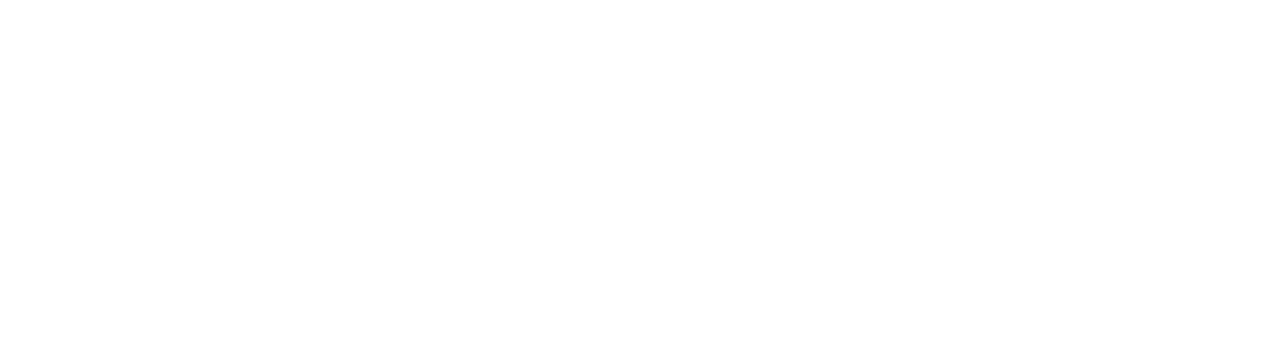
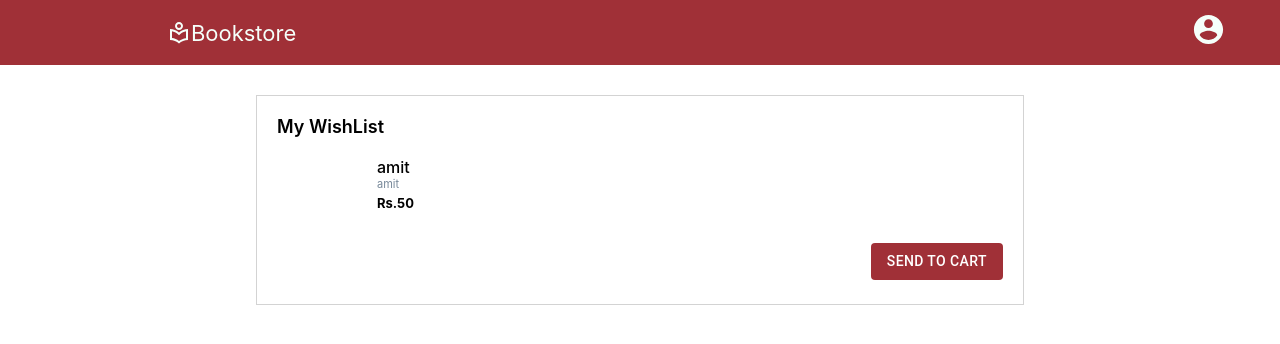
Before and after one commit to shrawanamit/book-store, a React (Create React App) app: page /wishlist in a window 1280 px wide. Shown: the top 344 px of the page. Built offline with nearby package versions, Linux system fonts and the light colour scheme.

Commit message:
added code of wishList component and linked through lohout page

```diff
--- a/src/App.js
+++ b/src/App.js
@@ -9,6 +9,7 @@
 import store from './redux/store/store';
 import BookInCart from './Components/BookInCart';
 import OrderSummery from './Components/OrderSummery';
+import WishList from './Components/WishList'
 
 
 
@@ -22,6 +23,7 @@
         <Route exact path="/userDashboard" component={Dashbord} />
         <Route exact path="/adminDashboard" component={AdminDashBord} />
         <Route exact path="/bookInCart" component={BookInCart} />
+        <Route exact path="/wishlist" component={WishList} />
         <Route exact path="/orderSummery" component={OrderSummery} />
 
         </Router>
--- a/src/Components/BookInCart.jsx
+++ b/src/Components/BookInCart.jsx
@@ -42,8 +42,6 @@
                             <div className="cartItem">
                                 <div className="cartHeading"><span>My Cart</span></div>
                                 <div className="cartBody">
-
-
                                     <div className="cartDetail">
                                         {this.props.getAllCartBook.map((row) =>
                                             <div className="DisplayCart">
@@ -65,8 +63,6 @@
                                                         <div className="removeMessage"><Button onClick={()=>this.removeBookFromCart(row)}>Remove</Button></div>
                                                     </div>
                                                 </div>
-
-
                                             </div>)}
                                         <div className="cartButton">
                                             <Button variant="contained" color="primary" disableElevation>
--- a/src/Components/Logout.jsx
+++ b/src/Components/Logout.jsx
@@ -6,7 +6,7 @@
 import CameraAltOutlinedIcon from '@material-ui/icons/CameraAltOutlined';
 import IconButton from '@material-ui/core/IconButton';
 import AccountCircleRoundedIcon from '@material-ui/icons/AccountCircleRounded';
-import { withRouter } from "react-router";
+import { Link,withRouter } from "react-router-dom";
 
 export default class Logout extends React.Component {
     constructor(props) {
@@ -81,7 +81,9 @@
                             <span>amitstudent2017@gmail.com</span>
                         </div>
                         <div className="btnLogout">
-                            <button className="wishlist" type="button" >WISHLIST</button>
+                            <Link to="/wishlist" variant="body2">
+                                <button className="wishlist" type="button" >WISHLIST</button>
+                            </Link>
                             <button className="Addbag" type="button" onClick={this.handelLogOut}>LOGOUT</button>
                         </div>
 
--- a/src/Components/ToolBar.jsx
+++ b/src/Components/ToolBar.jsx
@@ -52,7 +52,7 @@
                 Bookstore</div>
 
                 {
-                    this.props.logOutTrue || this.props.displaycartIcon ?
+                    this.props.logOutTrue || this.props.displaycartIcon ||this.props.wishListsearchBarCartHide ?
                         <div className="searchBarContener"></div> :
                         <div className="searchBarContener">
                             <div className="searchBody">
@@ -76,7 +76,7 @@
                         </div>}
                 <div className="cartlogoutContainer">
                     {
-                       this.props.logOutTrue || this.props.displaycartIcon ?<div></div>
+                       this.props.logOutTrue || this.props.displaycartIcon || this.props.wishListsearchBarCartHide ?<div></div>
                          :
                             <div className="cartContainer">
                                 <span className="cart">Cart</span>
--- a/src/Components/WishList.jsx
+++ b/src/Components/WishList.jsx
@@ -0,0 +1,55 @@
+import React from 'react';
+import '../SCSS/wishlist.scss';
+import Toolbar from './ToolBar'
+import Button from '@material-ui/core/Button';
+import {connect} from 'react-redux';
+class WishList extends React.Component {
+    constructor(props){
+        super(props);
+        this.state={
+            searchBarCartHide:true,
+        }
+    }
+    render() {
+        return (
+            <React.Fragment>
+                <Toolbar wishListsearchBarCartHide={this.state.searchBarCartHide}/>
+                <div className="wishListContainer">
+                    <div className="wishListBody">
+                        <div className="cartHeading"><span>My WishList</span></div>
+                        <div className="cartBody">
+                            <div className="cartDetail">
+                                <div className="DisplayCart">
+                                    <div className="DisplayCartBookImage">
+                                        <div className="cartImage"><img className="CartBookImage" /></div>
+                                    </div>
+                                    <div className="cartBookDetails">
+                                        <div className="bookname">amit</div>
+                                        <div className="Auther">amit</div>
+                                        <div className="price">Rs.50</div>
+                                    </div>
+                                </div>
+                                <div className="cartButton">
+                                    <Button variant="contained" color="primary" disableElevation>
+                                        send to cart
+                                    </Button>
+                                </div>
+                            </div>
+                        </div>
+
+                    </div>
+                </div>
+
+            </React.Fragment>
+        );
+    }
+}
+const mapDispatchToProps = dispatch => {
+
+    return {
+        // displayAllSearchBook: (data) => dispatch(displayAllSearchBook(data)),
+
+    }
+}
+
+export default connect(null, mapDispatchToProps)(WishList)
--- a/src/SCSS/wishlist.scss
+++ b/src/SCSS/wishlist.scss
@@ -0,0 +1,13 @@
+.wishListContainer{
+    padding-top: 95px;
+    display: flex;
+    justify-content: center;
+    width: 60%;
+    min-height: 210px;
+}
+.wishListBody{
+    display: flex;
+    flex-direction: column;
+    width: 100%;
+    border: 1px solid lightgray;
+}
```
